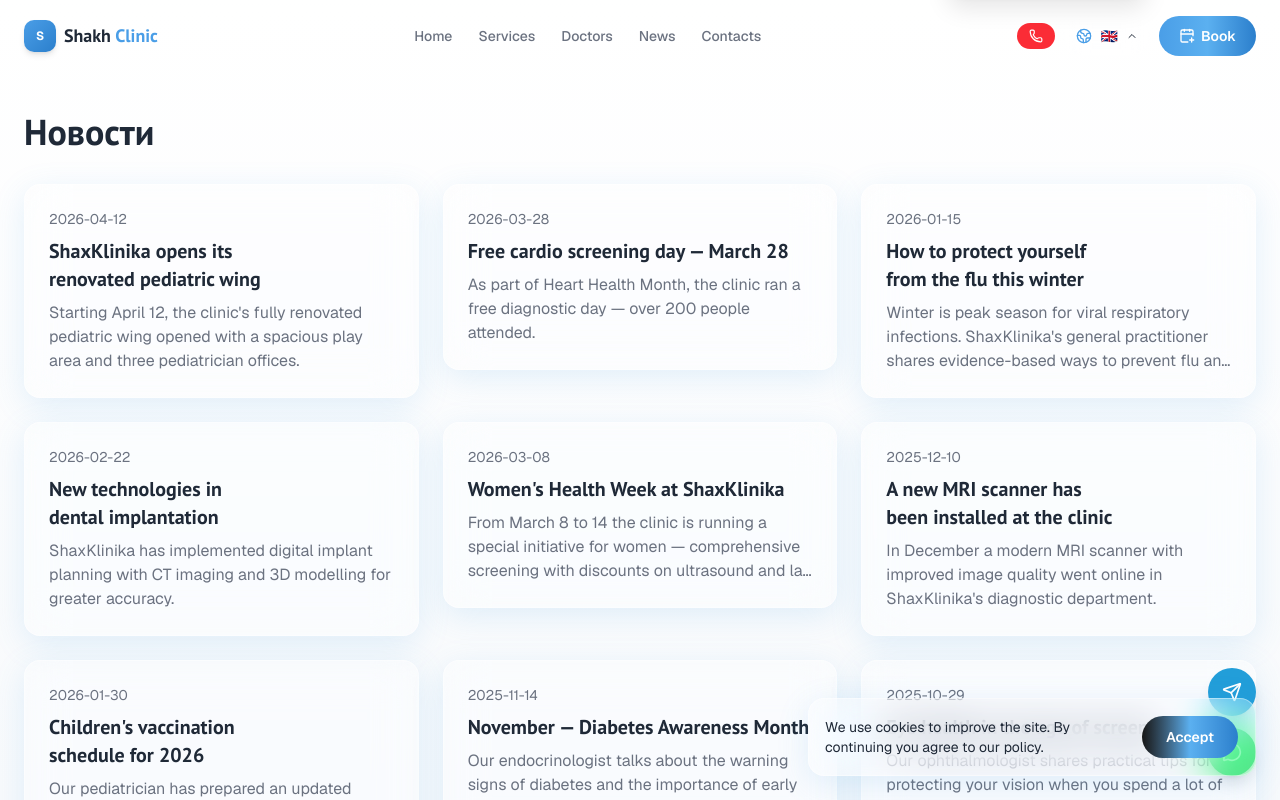
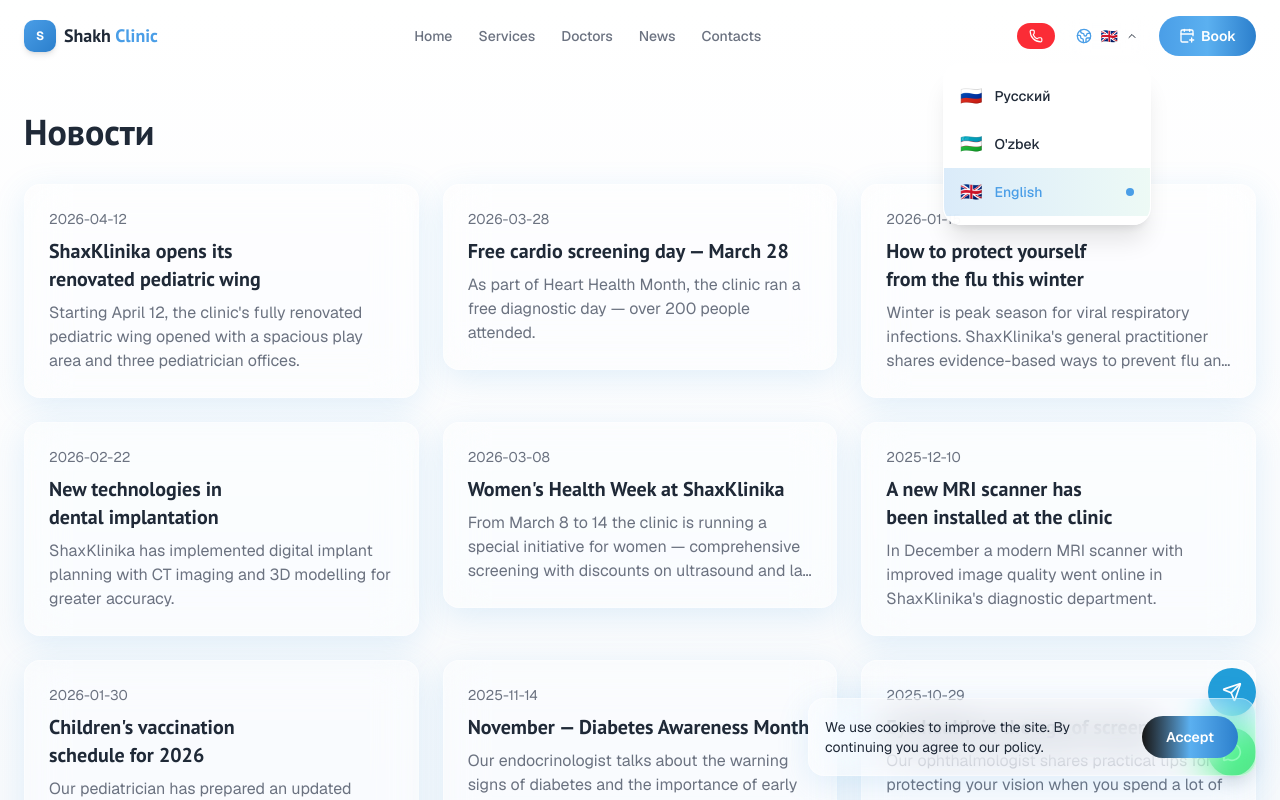
Before and after one commit to javohiryusupovv/shakh-klinik, a Next.js app: page /en/news in a window 1280 px wide. Both pictures are taken after a click on the button "🇬🇧". Shown: the top 800 px of the page. Built offline with nearby package versions, Linux system fonts and the light colour scheme; no server answers.

Commit message:
fix: two version

```diff
--- a/components/layout/MobileMenu.tsx
+++ b/components/layout/MobileMenu.tsx
@@ -2,7 +2,7 @@
 
 import { useState } from 'react'
 import { useTranslations } from 'next-intl'
-import { Menu, Phone, X, Home, Stethoscope, Users, Newspaper, Star, Camera, Mail } from 'lucide-react'
+import { Menu, Phone, Home, Stethoscope, Users, Newspaper, Star, Camera, Mail } from 'lucide-react'
 import { Sheet, SheetContent, SheetTrigger } from '@/components/ui/sheet'
 import { Button } from '@/components/ui/button'
 import { Link } from '@/i18n/navigation'
@@ -33,7 +33,7 @@ export function MobileMenu() {
 
       <SheetContent side="right" className="w-[350px] bg-white/95 backdrop-blur-xl p-0">
         <div className="flex flex-col h-full">
-          <div className="flex items-center justify-between p-4 border-b">
+          <div className="flex items-center p-4 border-b">
             <Link href="/" onClick={() => setOpen(false)} className="flex items-center gap-2">
               <div className="w-8 h-8 rounded-lg bg-gradient-to-br from-[#4A9EE7] to-[#2B7FCC] flex items-center justify-center">
                 <span className="text-white font-bold text-xs">S</span>
@@ -42,9 +42,6 @@ export function MobileMenu() {
                 Shakh <span className="text-[#4A9EE7]">Clinic</span>
               </span>
             </Link>
-            <Button variant="ghost" size="icon" onClick={() => setOpen(false)}>
-              <X className="w-5 h-5" />
-            </Button>
           </div>
 
           <nav className="flex-1 p-4 overflow-y-auto">
@@ -65,7 +62,7 @@ export function MobileMenu() {
 
           <div className="p-4 border-t bg-gray-50">
             <div className="flex justify-center mb-4">
-              <LanguageSwitcher />
+              <LanguageSwitcher direction="up" align="center" />
             </div>
             <a href="tel:+998901234567" className="flex items-center justify-center gap-2 px-4 py-3 rounded-full bg-red-500 text-white font-semibold mb-4">
               <Phone className="w-5 h-5" />
--- a/components/shared/LanguageSwitcher.tsx
+++ b/components/shared/LanguageSwitcher.tsx
@@ -20,7 +20,12 @@ const LOCALE_NAMES: Record<string, string> = {
   en: 'English',
 }
 
-export function LanguageSwitcher() {
+type LanguageSwitcherProps = {
+  direction?: 'down' | 'up'
+  align?: 'left' | 'right' | 'center'
+}
+
+export function LanguageSwitcher({ direction = 'down', align = 'right' }: LanguageSwitcherProps = {}) {
   const locale = useLocale()
   const router = useRouter()
   const pathname = usePathname()
@@ -31,6 +36,11 @@ export function LanguageSwitcher() {
     setIsOpen(false)
   }
 
+  const positionClass = [
+    direction === 'up' ? 'bottom-full mb-2' : 'top-full mt-2',
+    align === 'right' ? 'right-0' : align === 'left' ? 'left-0' : 'left-1/2 -translate-x-1/2',
+  ].join(' ')
+
   return (
     <div className="relative">
       <button
@@ -39,13 +49,19 @@ export function LanguageSwitcher() {
       >
         <Globe2 className="w-4 h-4 text-[#4A9EE7]" />
         <span>{LOCALE_FLAGS[locale]}</span>
-        <ChevronDown className={`w-3 h-3 transition-transform ${isOpen ? 'rotate-180' : ''}`} />
+        <ChevronDown
+          className={`w-3 h-3 transition-transform ${
+            direction === 'up'
+              ? isOpen ? '' : 'rotate-180'
+              : isOpen ? 'rotate-180' : ''
+          }`}
+        />
       </button>
 
       {isOpen && (
         <>
           <div className="fixed inset-0 z-40" onClick={() => setIsOpen(false)} />
-          <div className="absolute right-0 top-full -mt-56 py-2 w-52 rounded-2xl bg-white/80 backdrop-blur-xl border border-white/40 shadow-xl z-50 overflow-hidden">
+          <div className={`absolute ${positionClass} py-2 w-52 rounded-2xl bg-white/95 backdrop-blur-xl border border-white/40 shadow-xl z-50 overflow-hidden`}>
             {routing.locales.map((loc) => {
               const active = loc === locale
               return (
```
